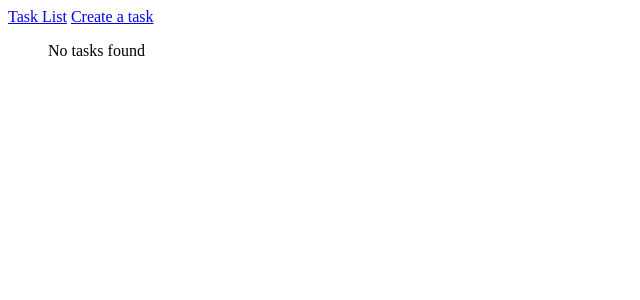
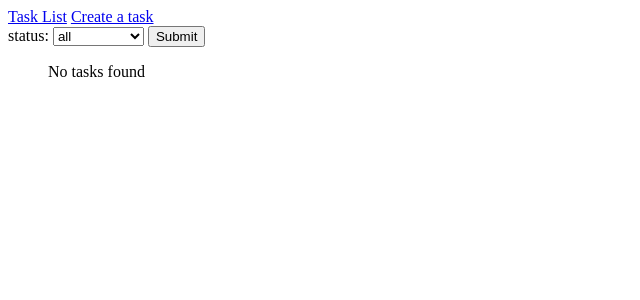
Before and after one commit to Coder2287569013/task-tracker, a Django app: page / in a window 1280 px wide. Shown: the top 300 px of the page, without its empty margins (0-640 px from the left). Run offline with Django 5.2, Linux system fonts and the light colour scheme; data that the repository does not hold is empty.

Commit message:
Improvements

```diff
--- a/task_tracker/forms.py
+++ b/task_tracker/forms.py
@@ -1,8 +1,7 @@
-from django.forms.models import ModelForm
 from django import forms
 from .models import Task
 
-class TaskForm(ModelForm):
+class TaskForm(forms.models.ModelForm):
     def __init__(self, *args, **kwargs):
         super(TaskForm, self).__init__(*args, **kwargs)
 
@@ -11,3 +10,13 @@ class TaskForm(ModelForm):
     class Meta:
         model = Task
         fields = ['title', 'description', 'status', 'priority', 'due_date']
+
+
+class TaskFilterForm(forms.Form):
+    STATUS_CHOICES = [
+        ('', 'all'),
+        ('todo', 'To Do'),
+        ('in_progress', 'In Progress'),
+        ('done', 'Done'),
+    ]
+    status = forms.ChoiceField(choices=STATUS_CHOICES, required=False, label='status')
--- a/task_tracker/urls.py
+++ b/task_tracker/urls.py
@@ -4,5 +4,6 @@ from . import views
 urlpatterns = [
     path('', views.TaskListView.as_view(), name='task-list'),
     path('<int:pk>/', views.TaskDetailView.as_view(), name='task-detail'),
-    path('task-form/', views.TaskCreateView.as_view(), name='task-form')
+    path('task-form/', views.TaskCreateView.as_view(), name='task-form'),
+    path('task-update/<int:pk>', views.TaskUpdateView.as_view(), name='task-update')
 ]
--- a/task_tracker/views.py
+++ b/task_tracker/views.py
@@ -1,16 +1,31 @@
-from django.forms import BaseModelForm
-from django.http import HttpResponse
-from django.shortcuts import render
-from django.views.generic import ListView, CreateView, DetailView
+# from django.forms import BaseModelForm
+# from django.http import HttpResponse
+# from django.shortcuts import render
+from django.views.generic import ListView, CreateView, DetailView, UpdateView
 from django.urls import reverse_lazy
-from .forms import TaskForm
+from django.contrib.auth.mixins import LoginRequiredMixin
+from .forms import TaskForm, TaskFilterForm
 from .models import Task
+from .mixins import UserIsOwnerMixin
 # Create your views here.
 
 class TaskListView(ListView):
     model = Task
     context_object_name = 'tasks'
 
+    def get_queryset(self):
+        query_set = super().get_queryset()
+        status = self.request.GET.get('status', '')
+        if status:
+            query_set = query_set.filter(status=status)
+
+        return query_set
+
+    def get_context_data(self, **kwargs):
+        context = super().get_context_data(**kwargs)
+        context['form'] = TaskFilterForm(self.request.GET)
+
+        return context
 
 class TaskDetailView(DetailView):
     model = Task
@@ -25,3 +40,9 @@ class TaskCreateView(CreateView):
     def form_valid(self, form):
         form.instance.creator = self.request.user
         return super().form_valid(form)
+
+
+class TaskUpdateView(LoginRequiredMixin, UserIsOwnerMixin, UpdateView):
+    model = Task
+    form_class = TaskForm
+    success_url = reverse_lazy('task-list')
--- a/templates/task_tracker/task_detail.html
+++ b/templates/task_tracker/task_detail.html
@@ -8,4 +8,5 @@
     <h1>{{ task.title }}</h1>
     <p>{{ task.description }}</p>
     <p>{{ task.priority }}</p>
+    <a href="{% url 'task-update' task.pk %}">Update task</a>
 {% endblock %}
--- a/templates/task_tracker/task_list.html
+++ b/templates/task_tracker/task_list.html
@@ -5,6 +5,12 @@
 {% endblock %}
 
 {% block content %}
+<form method="get">
+    {{ form.status.label_tag }}
+    {{ form.status }}
+    <button type="submit">Submit</button>
+</form>
+
 <ul>
     {% for task in tasks %}
         <li>
```
Also changed, not shown: task_tracker/mixins.py (added, +9 -0 lines), task_tracker/migrations/0002_alter_task_priority_alter_task_status.py (added), task_tracker/migrations/0003_alter_task_priority_alter_task_status.py (added), task_tracker/migrations/0004_alter_task_priority_alter_task_status.py (added).
